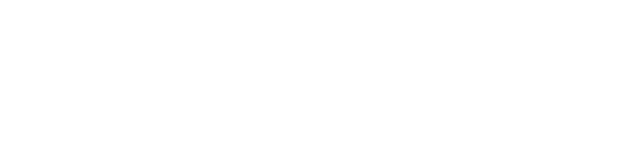
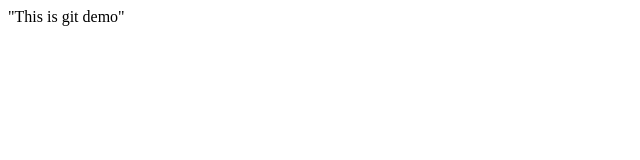
Before and after one commit to karthik151020/MVC-structure, a website: page index.html in a window 1280 px wide. Shown: the whole page, without its empty margins (0-640 px from the left). Drawn offline with Linux system fonts and the light colour scheme.

Commit message:
Update index.html
added demo

```diff
--- a/index.html
+++ b/index.html
@@ -7,6 +7,7 @@
     <title>Document</title>
 </head>
 <body>
+    "This is git demo"
 
 </body>
 </html>
```
